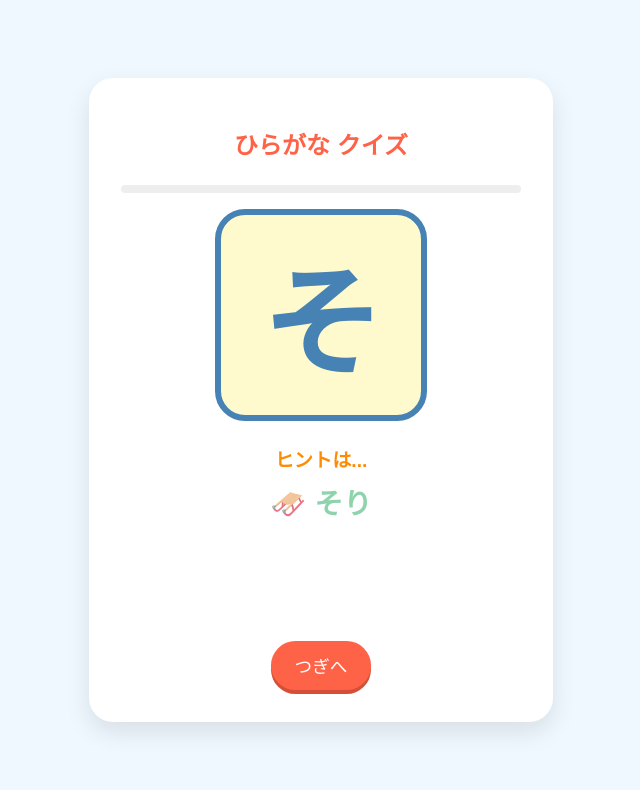
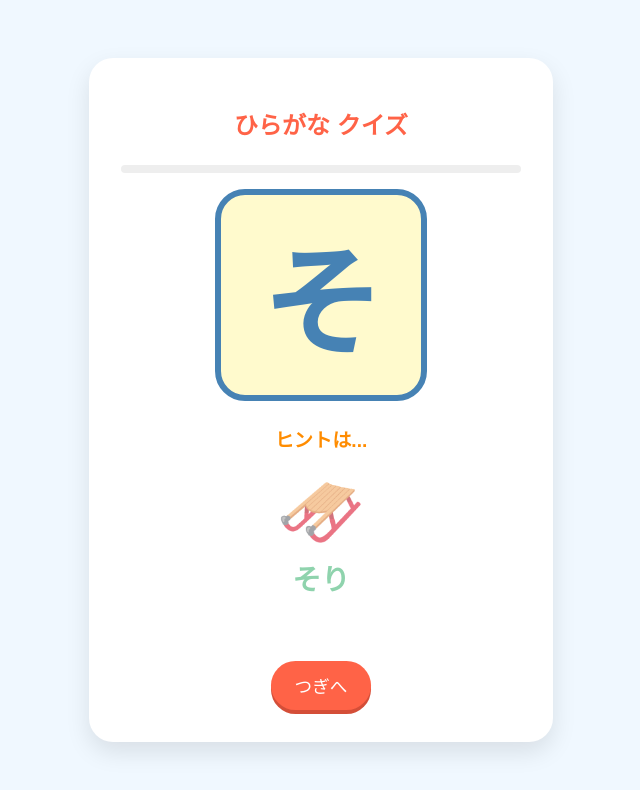
Before and after one commit to 4chome7-hub/4chome7-hub.github.io, a plain HTML site: page index.html in a window 1280 px wide. Shown: the whole page, without its empty margins (319-959 px from the left). Drawn offline with Linux system fonts and the light colour scheme.

Commit message:
絵文字大きく

```diff
--- a/index.html
+++ b/index.html
@@ -64,7 +64,7 @@
         }
 
         .info-area {
-            min-height: 180px;
+            min-height: 220px;
             display: flex;
             flex-direction: column;
             justify-content: flex-start;
@@ -77,6 +77,7 @@
             font-size: 1.2rem;
             color: #ff8c00;
             font-weight: bold;
+            margin-bottom: 0.5rem;
         }
 
         #hint-text {
@@ -85,11 +86,18 @@
             font-weight: bold;
             opacity: 0;
             transition: opacity 0.3s ease;
+            line-height: 1.2;
+        }
+
+        .emoji-large {
+            display: block;
+            font-size: 4.5rem;
+            margin-bottom: 0.5rem;
         }
 
         #hint-image {
-            max-width: 140px;
-            max-height: 140px;
+            max-width: 160px;
+            max-height: 160px;
             border-radius: 12px;
             margin-top: 5px;
             display: none;
@@ -255,19 +263,17 @@
 
             hintTimeout = setTimeout(() => {
                 if (data.imageUrl) {
-                    // 画像がある場合は絵文字を表示せず、画像と文字を表示
                     hintTextEl.textContent = data.word;
                     hintImageEl.src = data.imageUrl;
                     hintImageEl.style.display = 'block';
-                    // 画像の読み込み完了を待たずにクラス付与（transition用）
                     setTimeout(() => hintImageEl.classList.add('visible'), 10);
                 } else {
-                    // 画像がない場合は従来通り絵文字と文字を表示
-                    hintTextEl.textContent = `${data.emoji} ${data.word}`;
+                    hintTextEl.innerHTML = `<span class="emoji-large">${data.emoji}</span>${data.word}`;
                 }
 
                 hintTextEl.classList.add('visible');
 
+                // 【変更】ヒント表示から5秒後に自動で次へ
                 autoNextTimeout = setTimeout(() => {
                     startNewRound();
                 }, 5000);
```
